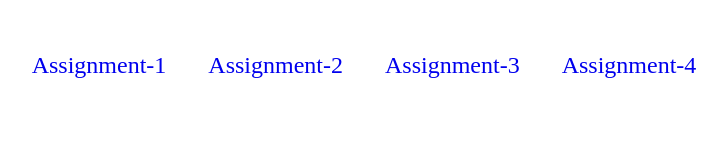
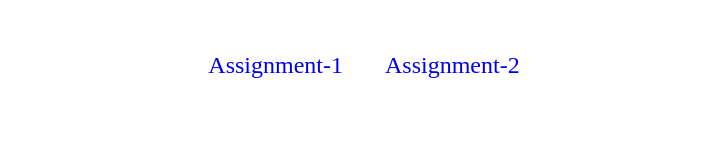
Before and after one commit to moscuet/WebApplication_LUT, a plain HTML site: page index.html in a window 1280 px wide. Shown: the top 160 px of the page, without its empty margins (316-1043 px from the left). Drawn offline with Linux system fonts and the light colour scheme.

Commit message:
Update index.html

```diff
--- a/index.html
+++ b/index.html
@@ -13,8 +13,6 @@
             <ul>
                 <li class="navlink"><a href="./Assignment-1/index.html" >Assignment-1</a></li>
                 <li class="navlink"><a href="./Assignment2/index.html">Assignment-2</a></li>
-                <li class="navlink"><a href="#">Assignment-3</a></li>
-                <li class="navlink"><a href="#">Assignment-4</a></li>
                 </ul>
         </nav>
        </div>
```
